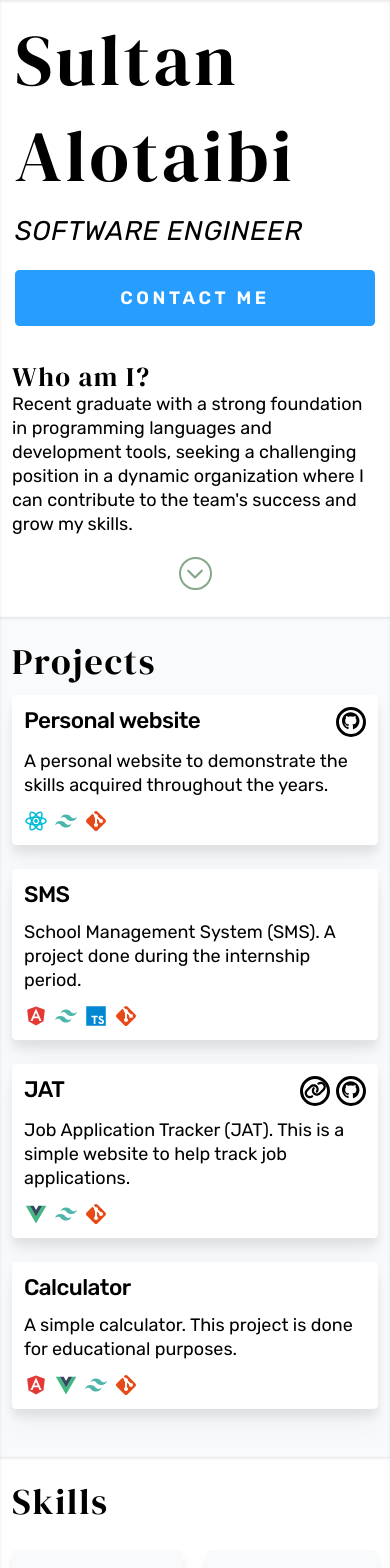
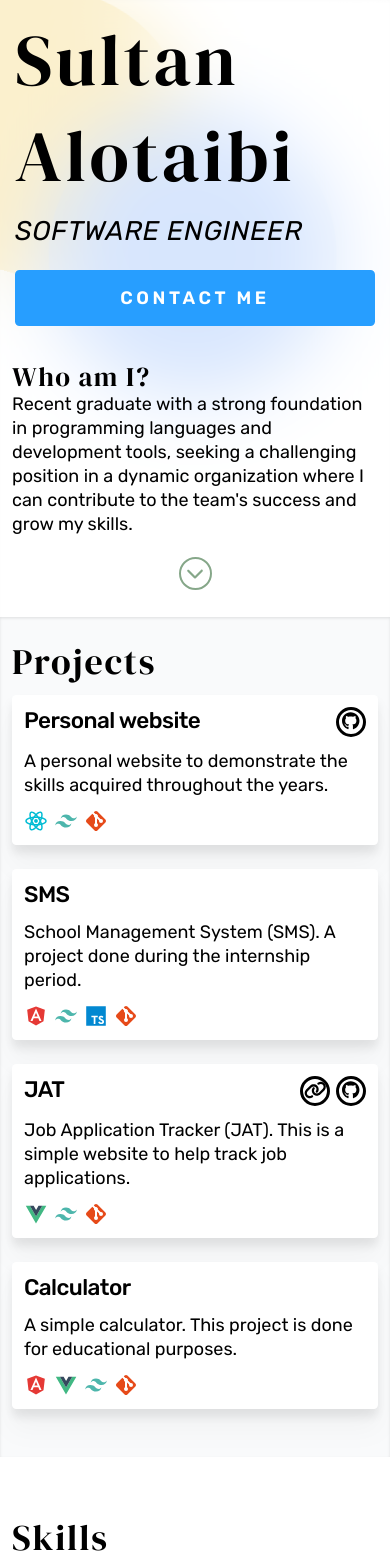
Before and after one commit to sul-otaibi/personal-website, a React (Vite) app: page / in a window 390 px wide. Shown: the top 1568 px of the page. Built offline with nearby package versions, Linux system fonts and the light colour scheme.

Commit message:
refactor

```diff
--- a/package.json
+++ b/package.json
@@ -27,6 +27,7 @@
     "@typescript-eslint/parser": "^6.0.0",
     "@vitejs/plugin-react": "^4.0.3",
     "autoprefixer": "^10.4.16",
+    "daisyui": "^4.12.10",
     "eslint": "^8.45.0",
     "eslint-plugin-react-hooks": "^4.6.0",
     "eslint-plugin-react-refresh": "^0.4.3",
--- a/src/App.tsx
+++ b/src/App.tsx
@@ -4,11 +4,26 @@ import Projects from "./Components/Projects/Projects";
 import Skills from "./Components/Skills/Skills";
 
 function App() {
+  const skillsData: Array<{name:string, icon:string}> = [
+    {name:"Angular", icon:"angular"},
+    {name:"ReactJS", icon:"react"},
+    {name:"VueJS", icon:"vue"},
+    {name:"TailwindCSS", icon:"tailwindcss"},
+    {name:"HTML", icon:"html"},
+    {name:"CSS", icon:"css"},
+    {name:"Javascript", icon:"javascript"},
+    {name:"Typescript", icon:"typescript"},
+    {name:"Python", icon:"python"},
+    {name:"Java", icon:"java"},
+    {name:"SQL", icon:"sql"},
+    {name:"Git / Github", icon:"git"},
+  ];
+
   return (
     <div className="min-h-screen">
       <Hero />
       <Projects />
-      <Skills />
+      <Skills skills={skillsData}/>
       <Contact />
     </div>
   );
--- a/src/Components/Contact/Contact.tsx
+++ b/src/Components/Contact/Contact.tsx
@@ -1,5 +1,5 @@
 import { faLinkedin } from "@fortawesome/free-brands-svg-icons";
-import { faEnvelope, faFilePdf } from "@fortawesome/free-solid-svg-icons";
+import { faEnvelope } from "@fortawesome/free-solid-svg-icons";
 import { FontAwesomeIcon } from "@fortawesome/react-fontawesome";
 
 function Contact() {
@@ -30,16 +30,6 @@ function Contact() {
             <FontAwesomeIcon icon={faEnvelope} /> sul.otaibi@outlook.sa
           </a>
         </button>
-
-        <button className="px-10 py-4 text-2xl bg-white rounded-md drop-shadow-xl hover:font-medium">
-          <a
-            href="https://drive.google.com/file/d/1hiWdeRaY8EC7P_97l8DQH8v_0AHB_C6e/view?usp=sharing"
-            target="_blank"
-            className="block w-full h-full"
-          >
-            <FontAwesomeIcon icon={faFilePdf} /> My resume
-          </a>
-        </button>
       </div>
     </main>
   );
--- a/src/Components/Hero/Hero.tsx
+++ b/src/Components/Hero/Hero.tsx
@@ -1,51 +1,85 @@
-import { useState } from "react";
-
+import React, { useState } from "react";
 import { faChevronDown } from "@fortawesome/free-solid-svg-icons";
 import { FontAwesomeIcon } from "@fortawesome/react-fontawesome";
 
-function Hero() {
-  const [flag, setFlag] = useState<boolean>(true);
+interface AboutText {
+  short: string;
+  long: string[];
+}
 
-  const s1 = `Recent graduate with a strong foundation in programming languages and
+interface AboutSectionProps {
+  isExpanded: boolean;
+  aboutText: AboutText;
+  toggleAbout: () => void;
+}
+
+interface ExpandButtonProps {
+  isExpanded: boolean;
+  onClick: () => void;
+}
+
+const Hero: React.FC = () => {
+  const [isExpanded, setIsExpanded] = useState<boolean>(false);
+
+  const aboutText: AboutText = {
+    short: `Recent graduate with a strong foundation in programming languages and
     development tools, seeking a challenging position in a dynamic
     organization where I can contribute to the team's success and grow my
-  skills.`;
-  const s2 = `I am a recent graduate with a strong foundation in programming languages and development tools,
+    skills.`,
+    long: [
+      `I am a recent graduate with a strong foundation in programming languages and development tools,
       actively seeking a challenging position within a dynamic organization. Throughout my academic journey,
       I have acquired skills in Python, Java, Typescript,
       and JavaScript, as well as proficiency in source code
       management systems. I have hands-on experience in software development,
-  database management, and web application development.`;
-
-  const s3 = `In addition to my technical proficiencies, I possess strong
+      database management, and web application development.`,
+      `In addition to my technical proficiencies, I possess strong
       problem-solving abilities, attention to detail,
       and a strong work ethic. I collaborate effectively in
       team projects and have excellent communication skills to
       convey technical concepts to both technical and non-technical stakeholders.
       I am a quick learner, adapting easily to new technologies, and staying up-to-date
-  with advancements in software development.`;
+      with advancements in software development.`
+    ]
+  };
 
-  const expandAbout: React.MouseEventHandler<HTMLElement> = () => {
+  const toggleAbout = (): void => {
     const section = document.getElementById("about");
-
-    if (flag) {
-      section?.classList.replace("row-span-2", "row-span-4");
-    } else {
-      section?.classList.replace("row-span-4", "row-span-2");
-    }
-    setFlag(!flag);
+    section?.classList.toggle("row-span-2");
+    section?.classList.toggle("row-span-4");
+    setIsExpanded(!isExpanded);
   };
 
   return (
-    <main className="flex flex-col flex-wrap justify-center w-full h-full lg:h-[80vh] py-8 px-4 lg:px-52">
-      <section className="grid w-full grid-cols-1 gap-12 lg:grid-cols-2 place-items-center">
+    <main className="relative flex flex-col flex-wrap justify-center w-full h-full overflow-hidden lg:h-[80vh] py-8 px-4 lg:px-52">
+      <BackgroundElements />
+      <section className="relative z-10 grid w-full grid-cols-1 gap-12 lg:grid-cols-2 place-items-center">
+        <HeroIntroduction />
+        <AboutSection
+          isExpanded={isExpanded}
+          aboutText={aboutText}
+          toggleAbout={toggleAbout}
+        />
+      </section>
+    </main>
+  );
+};
+
+const BackgroundElements: React.FC = () => (
+  <>
+    <div className="absolute inset-0 bg-white/80 backdrop-blur-2xl z-[1]"></div>
+    <div className="absolute left-12 bottom-8 w-[50%] h-[100%] origin-bottom-left">
+      <div className="absolute w-96 h-96 bg-yellow-500 rounded-full animate-rotate-slow origin-[25%_35%]"></div>
+      <div className="absolute w-96 h-96 bg-blue-500 rounded-full animate-rotate-slow origin-[35%_75%]"></div>
+    </div>
+  </>
+);
+
+const HeroIntroduction: React.FC = () => (
   <section className="flex flex-col font-serif tracking-wider text-8xl min-w-[30rem]">
     <div>Sultan</div>
     <div className="my-8">Alotaibi</div>
-          <span
-            id="occupation"
-            className="font-sans text-4xl italic tracking-wide uppercase"
-          >
+    <span id="occupation" className="font-sans text-4xl italic tracking-wide uppercase">
       software engineer
     </span>
     <button className="py-4 mt-8 font-sans text-2xl font-semibold text-white uppercase border-4 rounded-md border-Blue bg-Blue hover:bg-white hover:text-Blue">
@@ -54,40 +88,41 @@ function Hero() {
       </a>
     </button>
   </section>
-        <section
-          id="about"
-          className="flex flex-col items-center justify-center text-2xl lg:items-start"
-        >
-          <p className="self-start font-serif text-4xl tracking-wider">
-            Who am I?
-          </p>
+);
+
+const AboutSection: React.FC<AboutSectionProps> = ({ isExpanded, aboutText, toggleAbout }) => (
+  <section id="about" className="flex flex-col items-center justify-center text-2xl lg:items-start">
+    <p className="self-start font-serif text-4xl tracking-wider">Who am I?</p>
     <div id="text" className="max-w-4xl">
-            {flag ? s1 : ""}
-            {!flag ? s2 : ""}
-            {!flag ? (
+      {isExpanded ? (
         <>
-                <br />
-                <br />
+          {aboutText.long.map((paragraph, index) => (
+            <React.Fragment key={index}>
+              <p>{paragraph}</p>
+              {index < aboutText.long.length - 1 && <br />}
+            </React.Fragment>
+          ))}
         </>
-            ) : null}
-            {!flag ? s3 : ""}
+      ) : (
+        <p>{aboutText.short}</p>
+      )}
     </div>
+    <ExpandButton isExpanded={isExpanded} onClick={toggleAbout} />
+  </section>
+);
+
+const ExpandButton: React.FC<ExpandButtonProps> = ({ isExpanded, onClick }) => (
   <div
     className="p-1 pt-3 mt-4 overflow-hidden group hover:cursor-pointer"
-            onClick={expandAbout}
+    onClick={onClick}
   >
-            <button
-              className={`font-bold border-2 rounded-full w-11 h-11 border-Green text-Green group-hover:animate-bounce group-hover:transition-all group-hover:duration-250`}
-            >
+    <button className="font-bold border-2 rounded-full w-11 h-11 border-Green text-Green group-hover:animate-bounce group-hover:transition-all group-hover:duration-250">
       <FontAwesomeIcon
         icon={faChevronDown}
-                className={`${flag ? "" : "rotate-180"}`}
+        className={isExpanded ? "rotate-180" : ""}
       />
     </button>
   </div>
-        </section>
-      </section>
-    </main>
 );
-}
+
 export default Hero;
--- a/src/Components/Skills/SkillCard.tsx
+++ b/src/Components/Skills/SkillCard.tsx
@@ -1,6 +1,6 @@
 function SkillCard(props: { name: string; icon: string }) {
   return (
-    <div className="flex flex-col items-center justify-center gap-2 p-4 text-2xl rounded-md h-44 bg-gray-50 drop-shadow-xl">
+    <div className="flex flex-col items-center justify-center gap-2 p-4 text-2xl rounded-md h-44 bg-gray-50 drop-shadow-xl w-full">
       <img src={`images/${props.icon}.svg`} className="w-12" />
       <p>{props.name}</p>
     </div>
--- a/src/Components/Skills/Skills.tsx
+++ b/src/Components/Skills/Skills.tsx
@@ -1,26 +1,26 @@
-import SkillCard from "./SkillCard";
+import React from 'react';
+import SkillCard from './SkillCard';
 
-function Skills() {
+interface Skill {
+  name: string;
+  icon: string;
+}
+
+interface SkillsProps {
+  skills: Skill[];
+}
+
+const Skills: React.FC<SkillsProps> = ({ skills }) => {
   return (
-    <main id="skills" className="min-h-[24rem] px-4 lg:px-28 pt-4 pb-16">
-      <h1 className="mt-5 mb-10 font-serif text-5xl tracking-wider">Skills</h1>
-      <ul className="grid w-full grid-cols-2 gap-8 xl:grid-cols-4 2xl:grid-cols-6">
-        <SkillCard name="Angular" icon="angular" />
-        <SkillCard name="ReactJS" icon="react" />
-        <SkillCard name="VueJS" icon="vue" />
-        <SkillCard name="TailwindCSS" icon="tailwindcss" />
-        <SkillCard name="HTML" icon="html" />
-        <SkillCard name="CSS" icon="css" />
-        <SkillCard name="Javascript" icon="javascript" />
-        <SkillCard name="Typescript" icon="typescript" />
-        <SkillCard name="Python" icon="python" />
-        <SkillCard name="Java" icon="java" />
-        <SkillCard name="SQL" icon="sql" />
-        <SkillCard name="Git / Github" icon="git" />
-        <SkillCard name="Web Scraping" icon="fileout" />
-        <SkillCard name="Data Wrangling" icon="chart" />
-      </ul>
-    </main>
+    <section className="py-16 px-4 md:px-8 lg:px-16">
+      <h2 className="mt-5 mb-10 font-serif text-5xl tracking-wider">Skills</h2>
+      <div className="grid grid-cols-2 lg:grid-cols-3 xl:grid-cols-4 gap-8 justify-items-center">
+        {skills.map((skill, index) => (
+          <SkillCard key={index} name={skill.name} icon={skill.icon} />
+        ))}
+      </div>
+    </section>
   );
-}
+};
+
 export default Skills;
--- a/tailwind.config.js
+++ b/tailwind.config.js
@@ -11,7 +11,19 @@ export default {
         Blue: "#279EFF",
         Green: "#86A789",
       },
+      animation: {
+        'rotate-slow': 'rotate-slow 20s linear infinite',
+      },
+      keyframes: {
+        'rotate-slow': {
+          '0%': { transform: 'rotate(0deg)' },
+          '100%': { transform: 'rotate(360deg)' },
+        },
+      },
     },
   },
-  plugins: [],
+  plugins: [require('daisyui'),],
+  daisyui: {
+    themes: ["light"],
+  }
 };
```
Also changed, not shown: 1 other file (tests, documents, lock files or other folders). Lines whose indentation alone changed are shown as unchanged.
